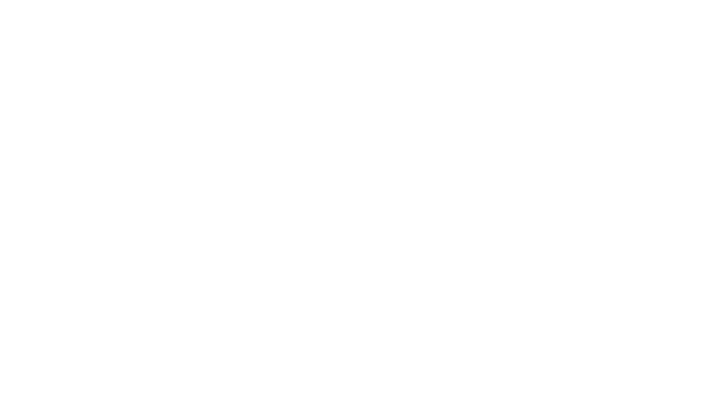
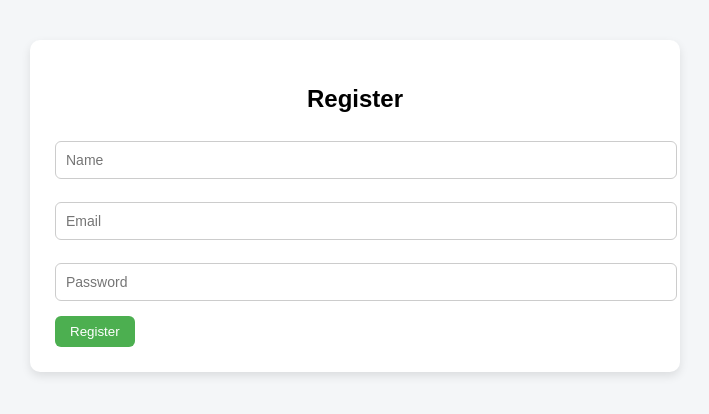
Before and after one commit to muditg21/notes-backend, a React (Create React App) app in the folder frontend/: page /register in a window 1280 px wide. Before the commit this address had no page. Shown: the top 414 px of the page, without its empty margins (285-994 px from the left). Built offline with nearby package versions, Linux system fonts and the light colour scheme.

Commit message:
final ui

```diff
--- /dev/null
+++ b/frontend/src/App.css
@@ -0,0 +1,62 @@
+body {
+  font-family: Arial, sans-serif;
+  background-color: #f4f6f8;
+  margin: 0;
+}
+
+.container {
+  max-width: 600px;
+  margin: 40px auto;
+  background: white;
+  padding: 25px;
+  border-radius: 10px;
+  box-shadow: 0 4px 10px rgba(0, 0, 0, 0.1);
+}
+
+h2 {
+  text-align: center;
+}
+
+input, textarea {
+  width: 100%;
+  padding: 10px;
+  margin: 8px 0 15px;
+  border-radius: 6px;
+  border: 1px solid #ccc;
+  font-size: 14px;
+}
+
+button {
+  padding: 8px 15px;
+  border: none;
+  border-radius: 6px;
+  cursor: pointer;
+  margin-right: 8px;
+}
+
+button:hover {
+  opacity: 0.9;
+}
+
+.primary-btn {
+  background-color: #4caf50;
+  color: white;
+}
+
+.delete-btn {
+  background-color: #f44336;
+  color: white;
+}
+
+.logout-btn {
+  background-color: #333;
+  color: white;
+}
+
+.note-card {
+  background: #fafafa;
+  padding: 15px;
+  border-radius: 8px;
+  margin-bottom: 12px;
+  border: 1px solid #ddd;
+}
--- a/frontend/src/App.js
+++ b/frontend/src/App.js
@@ -1,4 +1,7 @@
 import { BrowserRouter as Router, Routes, Route } from "react-router-dom";
+import "./App.css";
+import Home from "./pages/Home";
+import Register from "./pages/Register";
 import Login from "./pages/Login";
 import Dashboard from "./pages/Dashboard";
 
@@ -6,9 +9,9 @@ function App() {
   return (
     <Router>
       <Routes>
-        <Route path="/" element={<h1>Home</h1>} />
+        <Route path="/" element={<Home/>} />
         <Route path="/login" element={<Login />} />
-        {/* <Route path="/register" element={<h1>Register</h1>} /> */}
+        <Route path="/register" element={<Register/>} />
         <Route path="/dashboard" element={<Dashboard/>} />
       </Routes>
     </Router>
--- a/frontend/src/pages/Dashboard.js
+++ b/frontend/src/pages/Dashboard.js
@@ -5,16 +5,17 @@ function Dashboard() {
     const [notes, setNotes] = useState([]);
     const [title, setTitle] = useState("");
     const [content, setContent] = useState("");
+    const [editingId, setEditingId] = useState(null);
 
     const userInfo = JSON.parse(localStorage.getItem("userInfo"));
 
     useEffect(() => {
         if (!userInfo) {
             window.location.href = "/login";
-            return;
+
+        } else {
+            fetchNotes();
         }
-
-        fetchNotes();
     }, []);
 
     const fetchNotes = async () => {
@@ -46,22 +47,36 @@ function Dashboard() {
                     Authorization: `Bearer ${userInfo.token}`,
                 },
             };
+
+            //update a note
+
+            if (editingId !==null) {
+                await axios.put(
+                    `http://localhost:5000/api/notes/${editingId}`,
+                    { title, content },
+                    config
+                );
+
+            }
+            //create A new post
+            else {
                 await axios.post(
                     "http://localhost:5000/api/notes",
                     { title, content }, config
                 );
-
+            }
+            setEditingId(null);
             setTitle("");
             setContent("");
+            fetchNotes();
 
-            fetchNotes();
         } catch (error) {
             alert("failed to create note");
         }
     };
 
     const deleteNoteHandler = async (id) => {
-        try{
+        try {
             const config = {
                 headers: {
                     Authorization: `Bearer ${userInfo.token}`,
@@ -69,37 +84,59 @@ function Dashboard() {
             };
 
             await axios.delete(
-                `http://localhost:5000/api/notes/${id}` , config
+                `http://localhost:5000/api/notes/${id}`, config
             );
 
             fetchNotes();
-        }catch(error){
+        } catch (error) {
             alert("failed to delete Note");
         }
     }
 
+    const logoutHandler = () => {
+        localStorage.removeItem("userInfo");
+        window.location.href = "/login";
+    };
     return (
-        <div>
+        <div className="container">
             <h2>Dashboard</h2>
+
+            <button className="logout-btn" onClick={logoutHandler}>
+                Logout
+            </button>
+
+            <hr />
+
             <form onSubmit={createNoteHandler}>
-                <div>
                 <input
                     placeholder="Title"
                     value={title}
                     onChange={(e) => setTitle(e.target.value)}
                     required
                 />
-                </div>
-                <div>
+
                 <textarea
                     placeholder="Content"
                     value={content}
                     onChange={(e) => setContent(e.target.value)}
                     required
                 />
-                </div>
 
-                <button type="submit">Create Note</button>
+                <button type="submit" className="primary-btn">
+                    {editingId!==null ? "Update Note" : "Create Note"}
+                </button>
+                {editingId !== null && (
+                    <button
+                        type="button"
+                        onClick={() => {
+                            setEditingId(null);
+                            setTitle("");
+                            setContent("");
+                        }}
+                    >
+                        Cancel
+                    </button>
+                )}
             </form>
 
             <hr />
@@ -107,12 +144,25 @@ function Dashboard() {
             {notes.length === 0 && <p>No notes yet.</p>}
 
             {notes.map((note) => (
-                <div key={note._id}>
+                <div key={note._id} className="note-card">
                     <h3>{note.title}</h3>
                     <p>{note.content}</p>
-                    <button onClick={()=>deleteNoteHandler(note._id)}>Delete
+                    <button
+                        className="delete-btn"
+                        onClick={() => deleteNoteHandler(note._id)}
+                    >
+                        Delete
                     </button>
-                    <hr />
+                    <button
+                        className="primary-btn"
+                        onClick={() => {
+                            setTitle(note.title);
+                            setContent(note.content);
+                            setEditingId(note._id);
+                        }}
+                    >
+                        Edit
+                    </button>
                 </div>
             ))}
         </div>
--- /dev/null
+++ b/frontend/src/pages/Home.js
@@ -0,0 +1,29 @@
+import { Link } from "react-router-dom";
+
+function Home() {
+  return (
+    <div className="container" style={{ textAlign: "center" }}>
+      <h1 style={{ marginBottom: "10px" }}>MERN Notes App</h1>
+      <p style={{ marginBottom: "25px", color: "#555" }}>
+        A simple full-stack notes application built with MongoDB, Express,
+        React and Node.js.
+      </p>
+
+      <div>
+        <Link to="/login">
+          <button className="primary-btn" style={{ marginRight: "10px" }}>
+            Login
+          </button>
+        </Link>
+
+        <Link to="/register">
+          <button className="logout-btn">
+            Register
+          </button>
+        </Link>
+      </div>
+    </div>
+  );
+}
+
+export default Home;
--- a/frontend/src/pages/Login.js
+++ b/frontend/src/pages/Login.js
@@ -2,7 +2,7 @@ import { useState } from "react";
 import axios from "axios"
 
 function Login() {
-    const [email, SetEmail] = useState("");
+    const [email, setEmail] = useState("");
     const [password, setPassword] = useState("");
 
     const submitHandler = async (e) => {
@@ -27,31 +27,29 @@ function Login() {
     };
 
    return (
-        <div>
+  <div className="container">
     <h2>Login</h2>
 
     <form onSubmit={submitHandler}>
-                <div>
-                    <label>Email</label>
       <input
         type="email"
+        placeholder="Email"
         value={email}
-                        onChange={(e) => SetEmail(e.target.value)}
+        onChange={(e) => setEmail(e.target.value)}
         required
       />
-                </div>
 
-                <div>
-                    <label>Password</label>
       <input
         type="password"
+        placeholder="Password"
         value={password}
         onChange={(e) => setPassword(e.target.value)}
         required
       />
-                </div>
 
-                <button type="submit">Login</button>
+      <button type="submit" className="primary-btn">
+        Login
+      </button>
     </form>
   </div>
 );
--- /dev/null
+++ b/frontend/src/pages/Register.js
@@ -0,0 +1,62 @@
+import { useState } from "react";
+import axios from "axios";
+
+function Register() {
+  const [name, setName] = useState("");
+  const [email, setEmail] = useState("");
+  const [password, setPassword] = useState("");
+
+  const submitHandler = async (e) => {
+    e.preventDefault();
+
+    try {
+      await axios.post("http://localhost:5000/api/user/register", {
+        name,
+        email,
+        password,
+      });
+
+      alert("Registration successful! Please login.");
+      window.location.href = "/login";
+    } catch (error) {
+      alert(error.response?.data?.message || "Registration failed");
+    }
+  };
+
+  return (
+    <div className="container">
+      <h2>Register</h2>
+
+      <form onSubmit={submitHandler}>
+        <input
+          placeholder="Name"
+          value={name}
+          onChange={(e) => setName(e.target.value)}
+          required
+        />
+
+        <input
+          type="email"
+          placeholder="Email"
+          value={email}
+          onChange={(e) => setEmail(e.target.value)}
+          required
+        />
+
+        <input
+          type="password"
+          placeholder="Password"
+          value={password}
+          onChange={(e) => setPassword(e.target.value)}
+          required
+        />
+
+        <button type="submit" className="primary-btn">
+          Register
+        </button>
+      </form>
+    </div>
+  );
+}
+
+export default Register;
```
Lines whose indentation alone changed are shown as unchanged.
